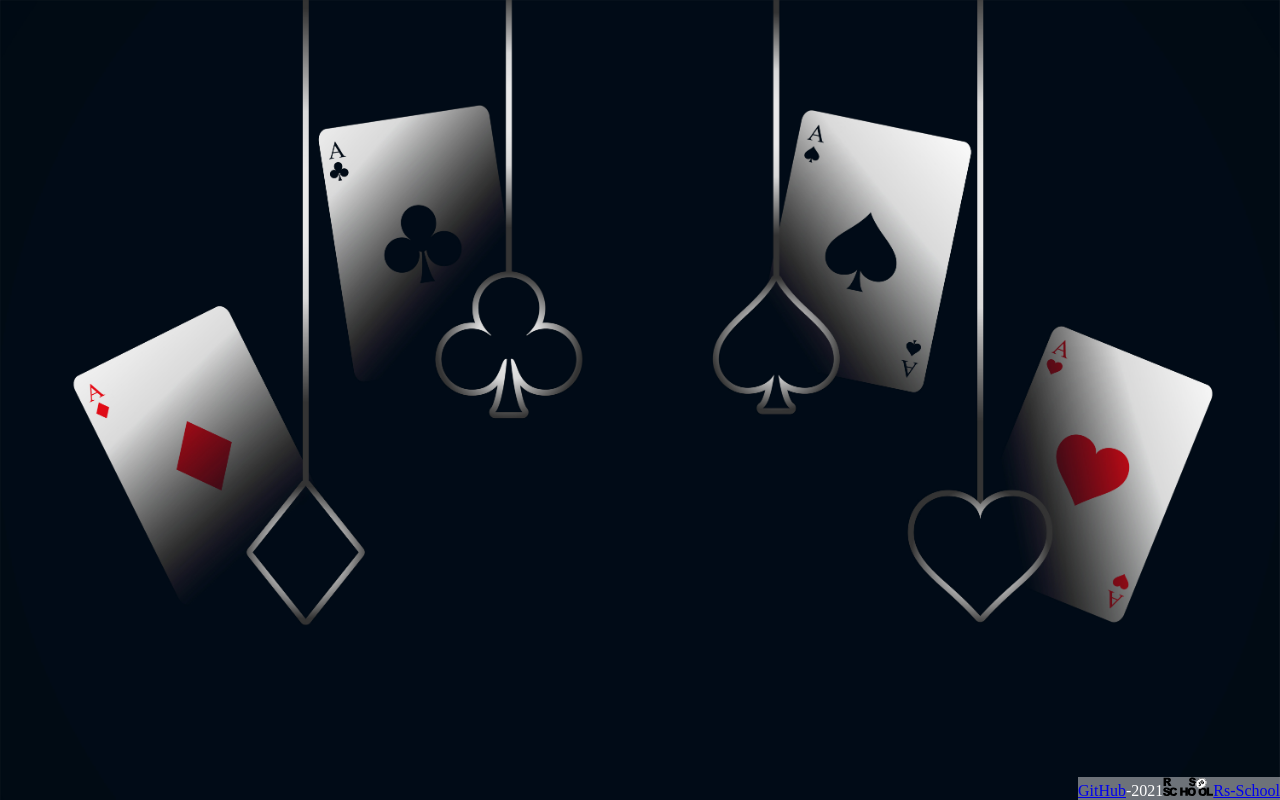
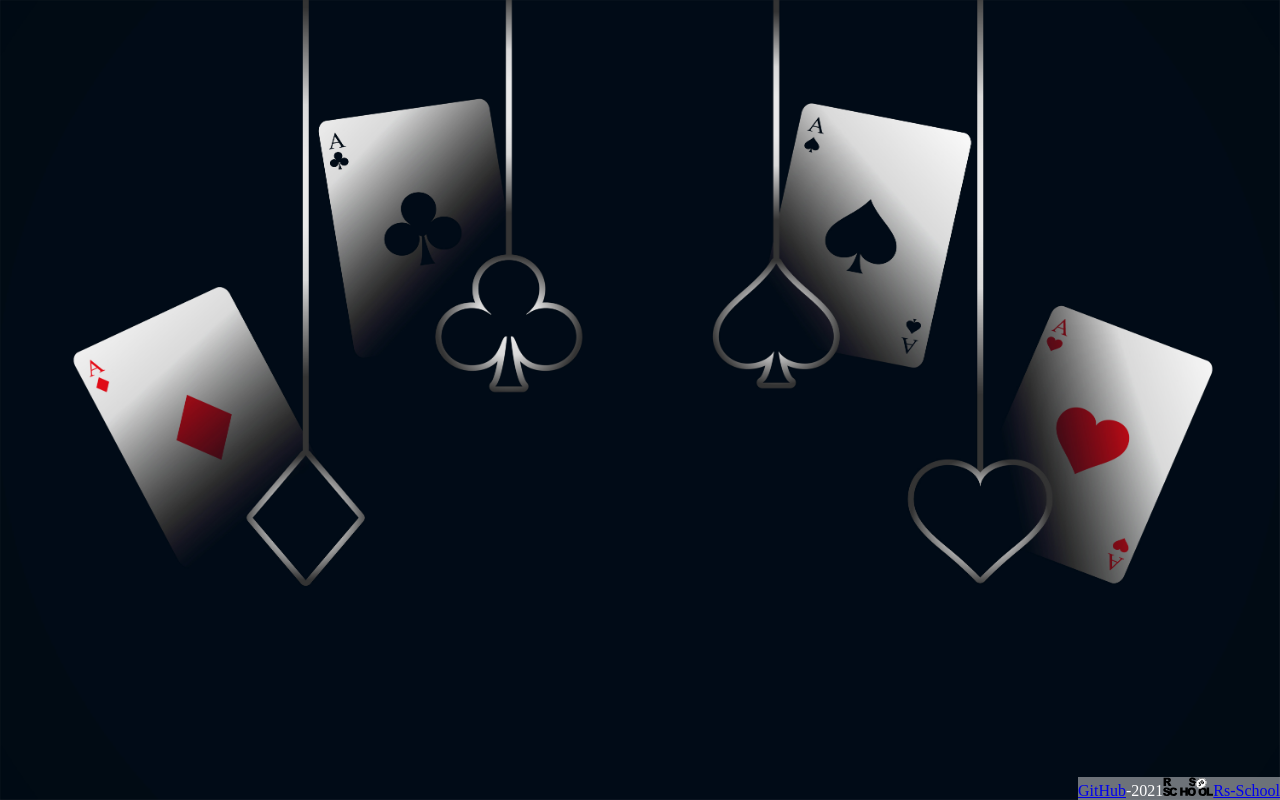
Before and after one commit to ebces/react-game, a React (Create React App) app: page /game in a window 1280 px wide. Built offline with nearby package versions, Linux system fonts and the light colour scheme.

Commit message:
fix: correct styles

```diff
--- a/src/App.css
+++ b/src/App.css
@@ -1,6 +1,6 @@
 .start-screen {
   background-image: url(./background.jpg);
-  background-size: 100%;
+  background-size: 100% 100%;
   display: flex;
   flex-direction: column;
   justify-content: flex-start;
--- a/src/components/button.css
+++ b/src/components/button.css
@@ -35,7 +35,6 @@
 .result-button {
     position: absolute;
     top: 40%;
-    left: 42%;
     font-size: 1.5em;
     z-index: 1;
 }
```
